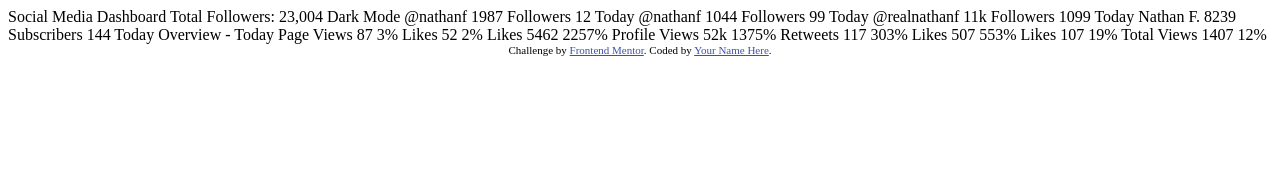
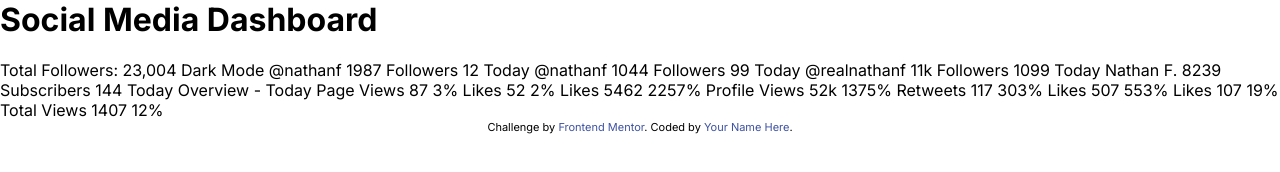
Before and after one commit to AdrianoGratani/coderCoder-femChallenge, a website: page index.html in a window 1280 px wide. Drawn offline with Linux system fonts and the light colour scheme.

Commit message:
solved font issue- brute force: applied inline style on html.

```diff
--- a/app/scss/util/functions.scss
+++ b/app/scss/util/functions.scss
@@ -1,4 +1,5 @@
+@use "sass:math";
 // scss functions
 @function rem($pixels, $context: 16) {
-    @return calc($pixels / $context)* 1rem;
+    @return math.div($pixels , $context)* 1rem;
 }
--- a/index.html
+++ b/index.html
@@ -3,25 +3,48 @@
 <head>
   <meta charset="UTF-8">
   <meta name="viewport" content="width=device-width, initial-scale=1.0"> <!-- displays site properly based on user's device -->
+  <link rel="icon" type="image/png" sizes="32x32" href="./images/favicon-32x32.png">
+  <!-- http://localhost:3000/app/dist/styles.css -->
 
-  <link rel="icon" type="image/png" sizes="32x32" href="./images/favicon-32x32.png">
-  <link rel="stylesheet" href="./dist/styles.css">
   <title>Frontend Mentor | [Challenge Name Here]</title>
-  <script defer src="./dist/script.js"></script>
+  <link rel="stylesheet" href="/dist/style.css" />
+  <script defer src="/dist/script.js"></script>
   <!-- Feel free to remove these styles or customise in your own stylesheet 👍 -->
   <style>
     .attribution { font-size: 11px; text-align: center; }
     .attribution a { color: hsl(228, 45%, 44%); }
+    body{font-family: 'Inter', sans-serif};
   </style>
   <!-- Google Fonts -->
-<link rel="preconnect" href="https://fonts.googleapis.com">
-<link rel="preconnect" href="https://fonts.gstatic.com" crossorigin>
-<link href="https://fonts.googleapis.com/css2?family=Inter:slnt,wght@400;700&display=swap" rel="stylesheet">
+  <style>
+    @import url('https://fonts.googleapis.com/css2?family=Inter:slnt,wght@-10..0,100..900&display=swap');
+    </style>
+</head>
 
-</head>
+
+
+
+<!-- <!DOCTYPE html>
+<html lang="en">
+<head>
+  <meta charset="UTF-8">
+  <meta name="viewport" content="width=device-width, initial-scale=1.0">
+  <link rel="icon" type="image/png" sizes="32x32" href="./images/favicon-32x32.png">
+
+  <title>Frontend Mentor | [Challenge Name Here]</title>
+  <link rel="stylesheet" href="/dist/style.css" />
+  <script defer src="/dist/script.js"></script>
+  <style>
+    .attribution { font-size: 11px; text-align: center; }
+    .attribution a { color: hsl(228, 45%, 44%); }
+  </style>
+  <style>
+    @import url('https://fonts.googleapis.com/css2?family=Inter:slnt,wght@-10..0,100..900&display=swap');
+    </style>
+</head> -->
 <body>
+  <h1>Social Media Dashboard</h1>
 
-  Social Media Dashboard
   Total Followers: 23,004
 
   Dark Mode
```
Also changed, not shown: app/scss/globals/fonts.scss (+1 -6 lines), 1 other file.
